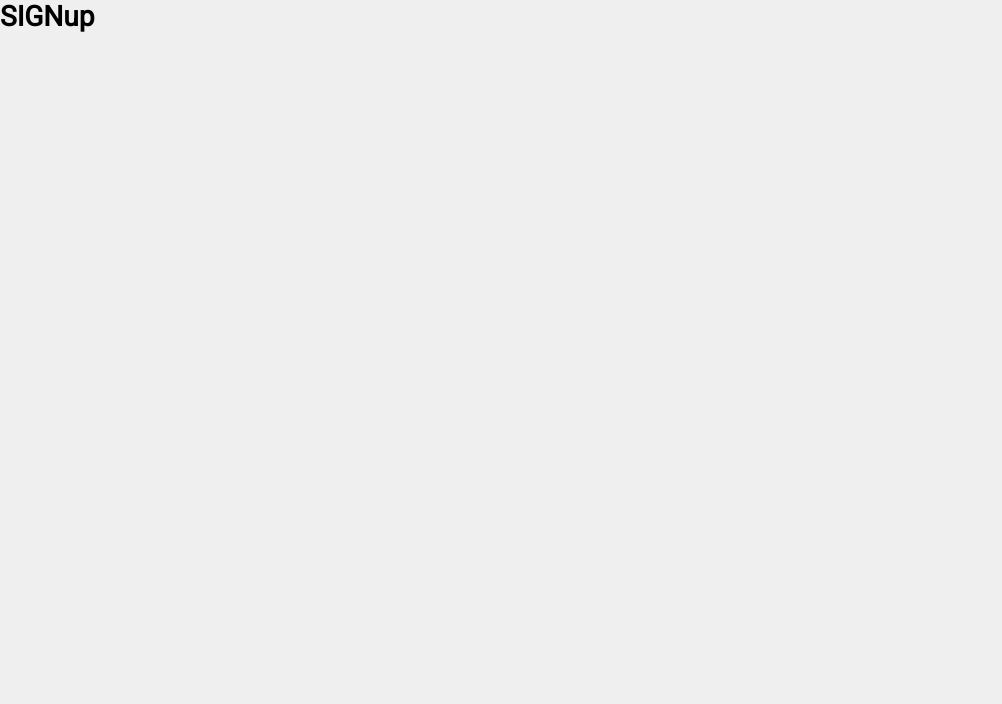
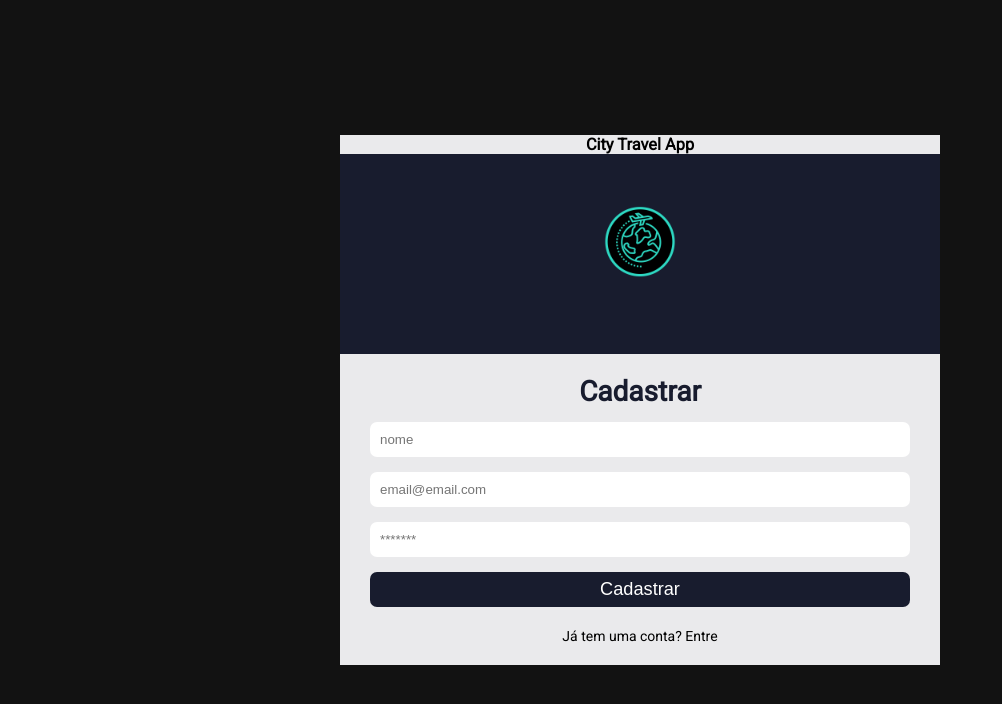
Before and after one commit to KleberBarilli/OnPlaces, a React (Create React App) app in the folder web/: page /register in a window 1280 px wide. Shown: the top 704 px of the page, without its empty margins (0-1002 px from the left). Built offline with nearby package versions, Linux system fonts and the light colour scheme.

Commit message:
tela de cadastro-web

```diff
--- a/web/src/pages/SignUp/index.js
+++ b/web/src/pages/SignUp/index.js
@@ -1,8 +1,34 @@
+import { useState } from 'react';
+import { Link } from 'react-router-dom';
+//import './signup.css';
+import logo from '../../assets/logo2.png'
 
 function SignUp() {
+	const [name, setName] = useState('');
+	const [email, setEmail] = useState('');
+	const [password, setPassword] = useState('');
+
+	function handleSubmit(e){
+		e.preventDefault();
+		alert('clicou');
+	}
+
 	return (
-	  <div className="App">
-		<h1>SIGNup</h1>
+	  <div className="container-center">
+		<div className="login">
+		<h3>City Travel App</h3>
+			<div className="login-area">
+				<img src={logo} alt="Logo" />
+			</div>
+			<form onSubmit={handleSubmit}>
+				<h1>Cadastrar</h1>
+				<input type="text" placeholder="nome" value={name} onChange={ (e) => setName(e.target.value) } />
+				<input type="text" placeholder="email@email.com" value={email} onChange={ (e) => setEmail(e.target.value) } />
+				<input type="password" placeholder="*******" value={password} onChange={ (e) => setPassword(e.target.value) }/>
+				<button type="submit">Cadastrar</button>
+			</form>
+			<Link to="/">Já tem uma conta? Entre</Link>
+		</div>
 	  </div>
 	);
   }
```
